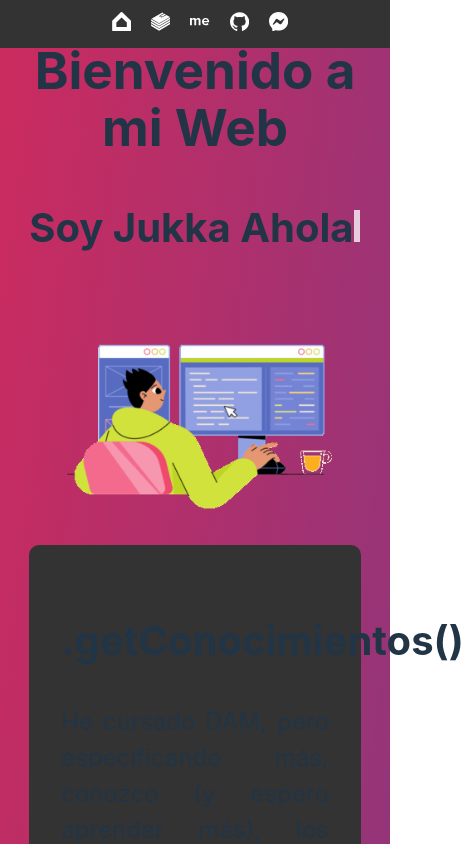
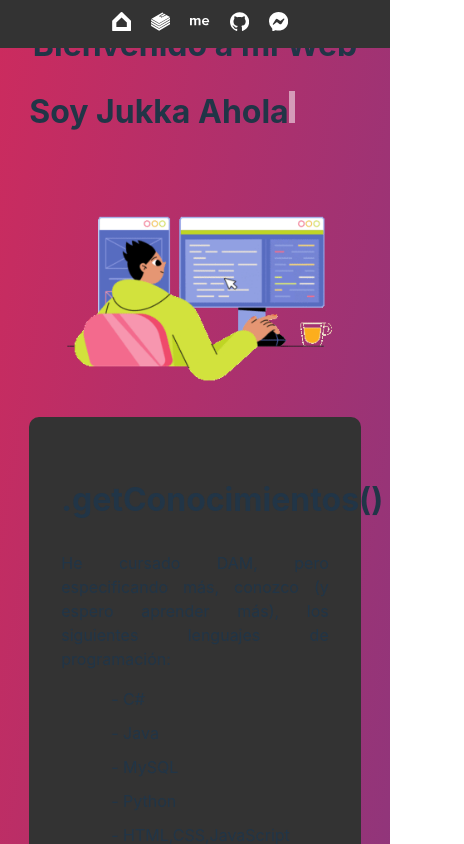
Before and after one commit to JukkaAR/WebPersonalReactTS, a React (Vite) app in the folder web-personal/: page / in a window 390 px wide. Shown: the top 844 px of the page, 464 px wide, since content can reach past the window. Built offline with nearby package versions, Linux system fonts and the light colour scheme.

Commit message:
ajustes media

```diff
--- a/web-personal/src/App.css
+++ b/web-personal/src/App.css
@@ -99,6 +99,12 @@ h2 {
   .responsive-image {
     width: 100%; /* Styles specific to mobile devices */
   }
+  p{
+    font-size: 1rem;
+  }
+  h1,h2,h3,h4,h5,h6{
+    font-size: 2rem;
+  }
 }
 /*Fondos de pantalla*/
 .fondoChile {
```
